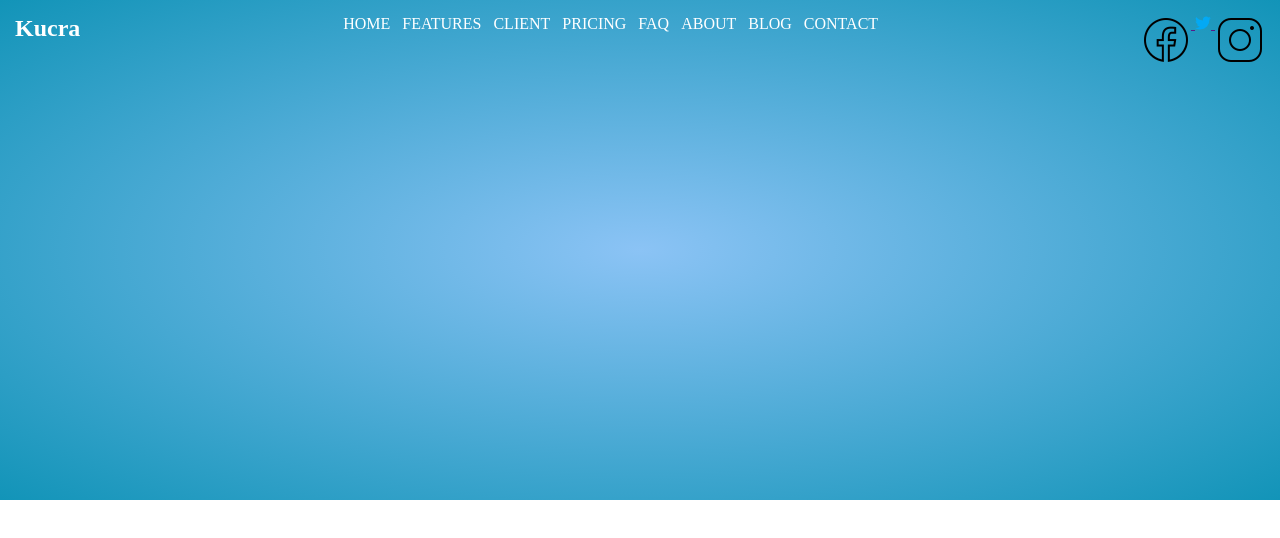
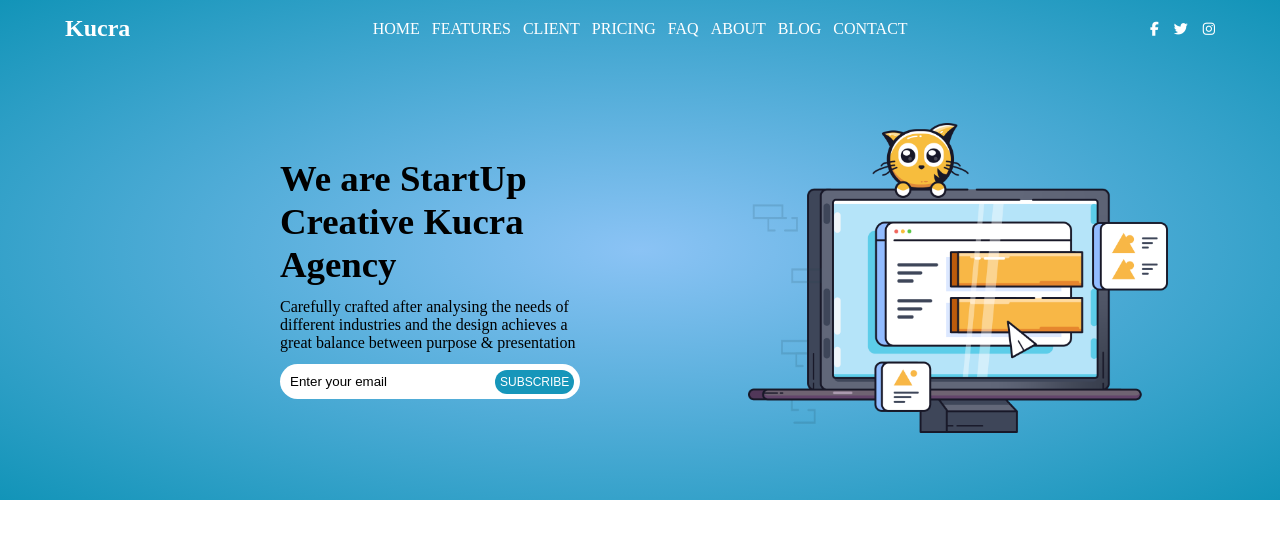
Before and after one commit to AntoineDrc/Landing_page, a plain HTML site: page index.html in a window 1280 px wide. Drawn offline with Linux system fonts and the light colour scheme.

Commit message:
sauvegarde

```diff
--- a/index.html
+++ b/index.html
@@ -5,8 +5,10 @@
     <meta name="viewport" content="width=device-width, initial-scale=1.0">
     <title>Document</title>
     <link rel="stylesheet" href="style.css">
+    <script src="https://kit.fontawesome.com/d036d365f0.js" crossorigin="anonymous"></script>
 </head>
 <body>
+    <section id="entete">
         <header>
             <h2>
                 Kucra
@@ -24,21 +26,29 @@
                 </ul>
             </nav>
                 <figure>
-                <a href="">
-                    <img src="img/icons8-facebook-50.png" alt="Icone Facebook">
-                </a>
-                <a href="">
-                    <img src="img/twitter.png" alt="Icone Twitter">
-                </a>
-                <a href="">
-                    <img src="img/icons8-instagram-50.png" alt="Icone Instagram">
-                </a>
+                    <i class="fa-brands fa-facebook-f fa-sm" style="color: #ffffff;"></i>
+                    <i class="fa-brands fa-twitter fa-sm" style="color: #ffffff;"></i>
+                    <i class="fa-brands fa-instagram fa-sm" style="color: #ffffff;"></i>
                 </figure>
         </header>
+        <div id="intro">
+            <article>
+                <h1>We are StartUp Creative Kucra Agency</h1>
+                <p>
+                    Carefully crafted after analysing the needs of different industries and the design achieves a great balance between purpose & presentation
+                </p>
+                <form>
+                    <label for="fname"></label>
+                    <input class="zone" type="text" value="Enter your email">
+                    <input class="bouton" type='submit' value='SUBSCRIBE' />
+                </form>
+            </article>
+            <figure>
+                <img src="img/illustration.png" alt="Petit chaton accroché à un moniteur">
+            </figure>
+        </div>
+    </section>
     <main>
-        <aside>
-
-        </aside>
     </main>
     <footer>
 
--- a/style.css
+++ b/style.css
@@ -5,12 +5,16 @@
     vertical-align: top;
  }
 
+#entete {
+   background: radial-gradient(rgb(139, 195, 245), #1294b8);
+   min-height: 500px;
+}
+
  header {
-    background: radial-gradient(rgb(139, 195, 245), #1294b8);
+
     display: flex;
     justify-content: space-between;
-    align-items: flex-start;
-    min-height: 500px;
+    align-items: center;
     padding: 15px;
  }
 
@@ -27,4 +31,60 @@ nav li a {
 
 header h2 {
    color: white;
+   margin-left: 50px;
 }
+
+header figure {
+   display: flex;
+   gap: 15px;
+   margin-right: 50px;
+}
+
+#intro {
+   display: flex;
+   align-items: center;
+   gap: 68px;
+   margin: 0 180px;
+   padding: px;
+}
+
+#intro article {
+   padding: 100px;
+}
+
+#intro article p {
+   margin: 12px 0 12px ;
+}
+
+#intro h1 {
+   font-size: 2.3em;
+}
+
+#intro img {
+   height: 310px;
+}
+
+#intro form {
+   display: flex;
+   align-items: center;
+}
+
+#intro .zone {
+   border: none;
+   min-height: 25px;
+   border-radius: 50px;
+   min-width: 300px;
+   padding: 10px;
+
+}
+
+#intro .bouton {
+   position: absolute;
+   left: 495px;
+   background-color: #1696ba;
+   color: white;
+   border-radius: 50px;
+   font-size: 12px;
+   padding: 5px;
+   border: none;
+}
```
Also changed, not shown: img/icons8-instagram-50.png (deleted), img/icons8-twitter-50.png (deleted), img/illustration.png (added), img/twitter.png (deleted). Lines whose indentation alone changed are shown as unchanged.
